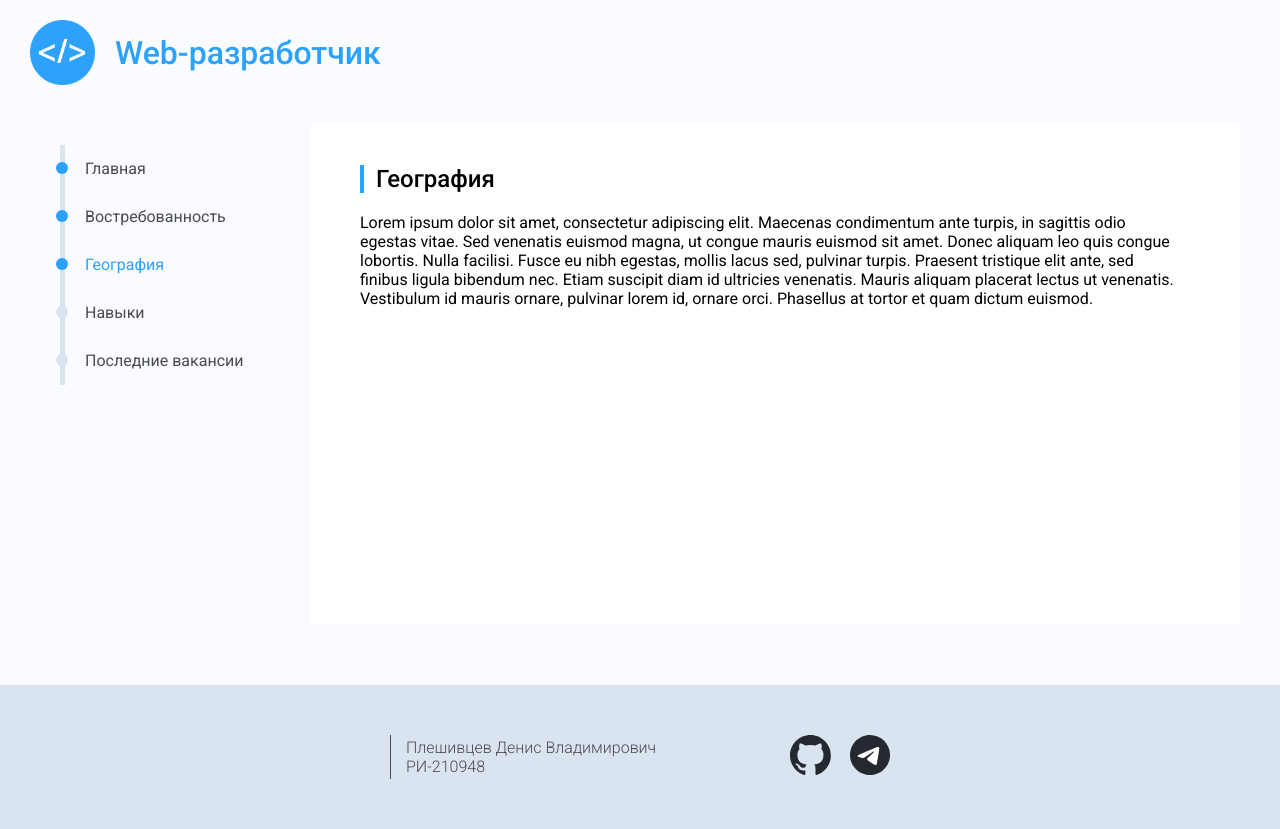
After one commit to FleshM/Django, a Django app: template templates/geography.html in a window 1280 px wide. The commit adds this page. Run offline with Django 3.2, Linux system fonts and the light colour scheme; the template is opened without the code that fills it, so the values that code supplies are empty.

Commit message:
styles and routing

```diff
--- a/TestDjangoProject/urls.py
+++ b/TestDjangoProject/urls.py
@@ -15,10 +15,12 @@ Including another URLconf
 """
 from django.contrib import admin
 from django.urls import path
-from app1.views import index_page
+import app1.views as view
 
 
 urlpatterns = [
     path('admin/', admin.site.urls),
-    path('', index_page),
+    path('', view.index_page, name='index'),
+    path('demand/', view.demand_page, name='demand'),
+    path('geography/', view.geography_page, name='geography')
 ]
--- /dev/null
+++ b/app1/static/css/footer.css
@@ -0,0 +1,35 @@
+.footer {
+    background: #DAE4F1;
+    display: flex;
+}
+
+.footer__wrapper {
+    min-width: 600px;
+    display: inline-flex;
+    align-items: center;
+    justify-content: space-between;
+    padding: 50px;
+    margin: 0 auto;
+}
+
+.footer p {
+    border-left: 1px solid #4A4B4D;
+    padding: 3px 0 3px 15px;
+    color: #4A4B4D;
+    font-weight: 300;
+}
+
+.footer__contacts {
+    min-width: 100px;
+    display: inline-flex;
+    justify-content: space-between;
+}
+
+.footer__contacts img{
+    height: 40px;
+    transition: opacity 0.3s ease;
+}
+
+.footer__contacts img:hover{
+    opacity: 75%;
+}
--- /dev/null
+++ b/app1/static/css/header.css
@@ -0,0 +1,20 @@
+.header__a {
+  padding: 20px;
+  color: #2CA2FD;
+  display: inline-flex;
+  align-items: center;
+  transition: opacity 0.3s ease;
+}
+
+.header__a:hover {
+  opacity: 75%;
+}
+
+.header__logo {
+  height: 65px;
+}
+
+.header__a h1 {
+  margin-left: 20px;
+  font-weight: 500;
+}
--- /dev/null
+++ b/app1/static/css/main-page.css
@@ -0,0 +1,30 @@
+.main-page {
+    margin-left: 300px;
+    margin-right: 30px;
+    padding-top: 20px;
+}
+
+.main-page__wrapper {
+    padding: 40px 60px 50px 50px;
+    margin-bottom: 60px;
+    min-height: 500px;
+    background: white;
+}
+
+.main-page h2 {
+    border-left: 4px solid #2CA2FD;
+    padding-left: 12px;
+    font-weight: 500;
+    margin-bottom: 20px;
+    font-size: 1.5em;
+}
+
+.main-page p {
+    padding-bottom: 20px;
+    font-size: 1em;
+}
+
+.main-page img {
+    max-width: 600px;
+    margin-bottom: 20px;
+}
--- a/app1/static/css/main.css
+++ b/app1/static/css/main.css
@@ -1,3 +1,9 @@
+@import "header.css";
+@import "navigation.css";
+@import "main-page.css";
+@import "footer.css";
+
+
 * {
   box-sizing: border-box;
 }
@@ -26,6 +32,7 @@ p {
 }
 
 a {
+  outline: none;
   text-decoration: none;
 }
 
@@ -34,11 +41,7 @@ h1, h2, h3, h4 {
 }
 
 .container {
-  max-width: 1440px;
+  max-width: 1280px;
   margin: 0 auto;
   padding: 0 10px
 }
-
-.logo {
-  display: inline-flex;
-}
--- /dev/null
+++ b/app1/static/css/navigation.css
@@ -0,0 +1,44 @@
+.navigation {
+  list-style: none;
+  padding: 0;
+  margin: 40px 0 0 50px;
+  border-left: 5px solid #DAE4F1;
+  position: fixed;
+}
+.navigation li {
+  line-height: 3em;
+}
+
+.navigation a {
+  text-decoration: none;
+  display: block;
+  color: #4A4B4D;
+}
+
+.navigation a:hover {
+  color: #2CA2FD;
+}
+
+.navigation a:before {
+  content: "";
+  display: inline-block;
+  background: #DAE4F1;
+  width: 12px;
+  height: 12px;
+  left: -9px;
+  position: relative;
+  border-radius: 50%;
+  margin-right: .5em;
+}
+
+.navigation .visited a:before {
+  background: #2CA2FD;
+}
+
+.navigation .current a {
+  color: #2CA2FD;
+}
+
+.navigation .current a:before {
+  background: #2CA2FD;
+}
--- /dev/null
+++ b/templates/geography.html
@@ -0,0 +1,50 @@
+<!doctype html>
+{% load static %}
+<html lang="en">
+<head>
+    <meta charset="UTF-8">
+    <meta name="viewport"
+          content="width=device-width, user-scalable=no, initial-scale=1.0, maximum-scale=1.0, minimum-scale=1.0">
+    <meta http-equiv="X-UA-Compatible" content="ie=edge">
+    <link rel="stylesheet" type="text/css" href="{% static "/css/main.css" %}" />
+    <link href="https://fonts.googleapis.com/css?family=Roboto:300,400,500&display=swap" rel="stylesheet">
+    <title>География</title>
+    <link rel="icon" type="image/png" sizes="16x16" href="{% static "img/favicon-16x16.png" %}">
+</head>
+<body>
+    <header class="header">
+        <div class="container">
+            <a class="header__a" href=#>
+                <img class="header__logo" src="{% static "img/logo.png" %}" alt="Логотип">
+                <h1>Web-разработчик</h1>
+            </a>
+        </div>
+    </header>
+    <main class="container">
+        <ul class="navigation">
+            <li class="visited"><a href="{% url 'index' %}">Главная</a></li>
+            <li class="visited"><a href="{% url 'demand' %}">Востребованность</a></li>
+            <li class="current"><a href="{% url 'geography' %}">География</a></li>
+            <li><a href="">Навыки</a></li>
+            <li><a href="">Последние вакансии</a></li>
+        </ul>
+        <div class="main-page">
+            <div class="main-page__wrapper">
+                <h2>География</h2>
+                <p>Lorem ipsum dolor sit amet, consectetur adipiscing elit. Maecenas condimentum ante turpis, in sagittis odio egestas vitae. Sed venenatis euismod magna, ut congue mauris euismod sit amet. Donec aliquam leo quis congue lobortis. Nulla facilisi. Fusce eu nibh egestas, mollis lacus sed, pulvinar turpis. Praesent tristique elit ante, sed finibus ligula bibendum nec. Etiam suscipit diam id ultricies venenatis. Mauris aliquam placerat lectus ut venenatis. Vestibulum id mauris ornare, pulvinar lorem id, ornare orci. Phasellus at tortor et quam dictum euismod.</p>
+            </div>
+        </div>
+    </main>
+    <footer class="footer">
+        <div class="container">
+            <div class="footer__wrapper">
+                <p>Плешивцев Денис Владимирович<br>РИ-210948</p>
+                <div class="footer__contacts">
+                    <a href="https://github.com/FleshM/Django" target="_blank"><img class="header__logo" src="{% static "img/ghlogo.svg" %}" alt="GitHub"></a>
+                    <a href="https://t.me/flesshit" target="_blank"><img class="header__logo" src="{% static "img/tglogo.svg" %}" alt="Telegram"></a>
+                </div>
+            </div>
+        </div>
+    </footer>
+</body>
+</html>
```
Also changed, not shown: app1/views.py (+9 -5 lines), templates/demand.html (added, +50 -0 lines), templates/index.html (+37 -6 lines), app1/static/img/ghlogo.svg (added), app1/static/img/test.jpg (added), app1/static/img/tglogo.svg (added).
